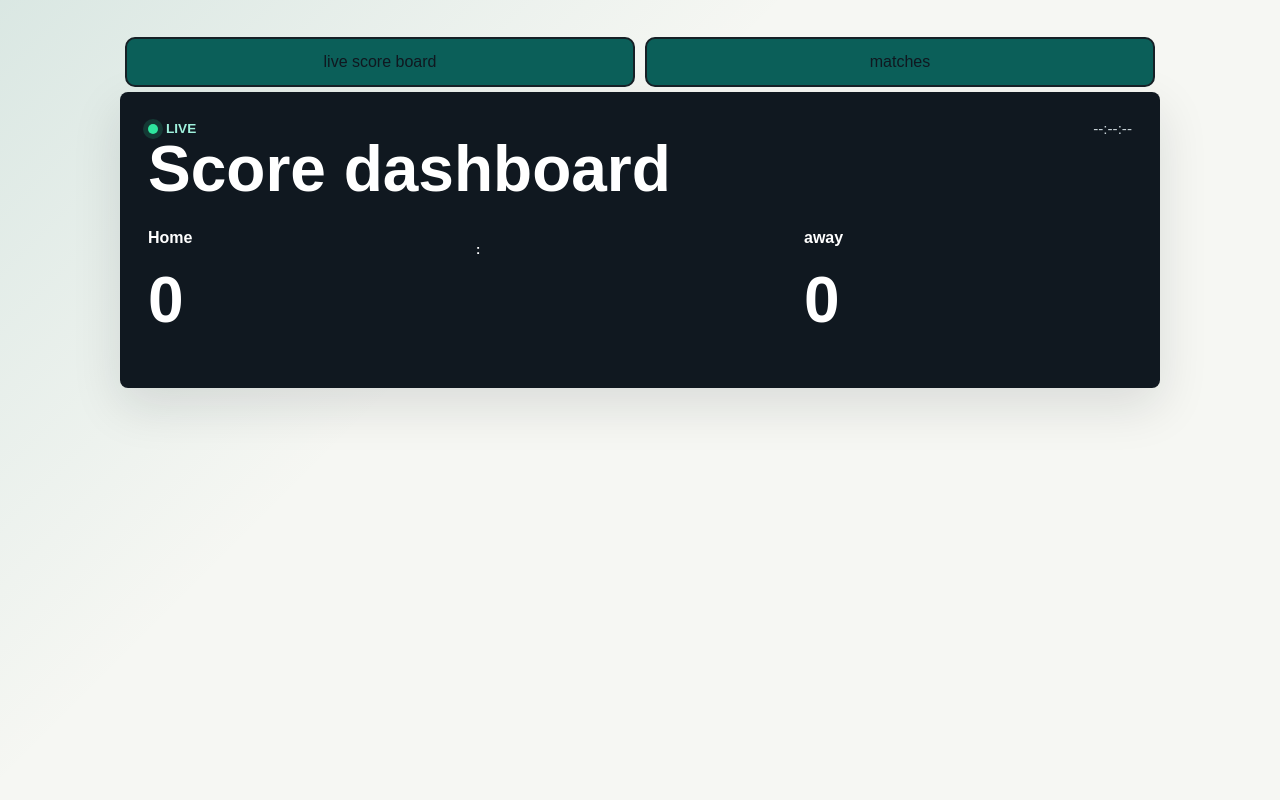
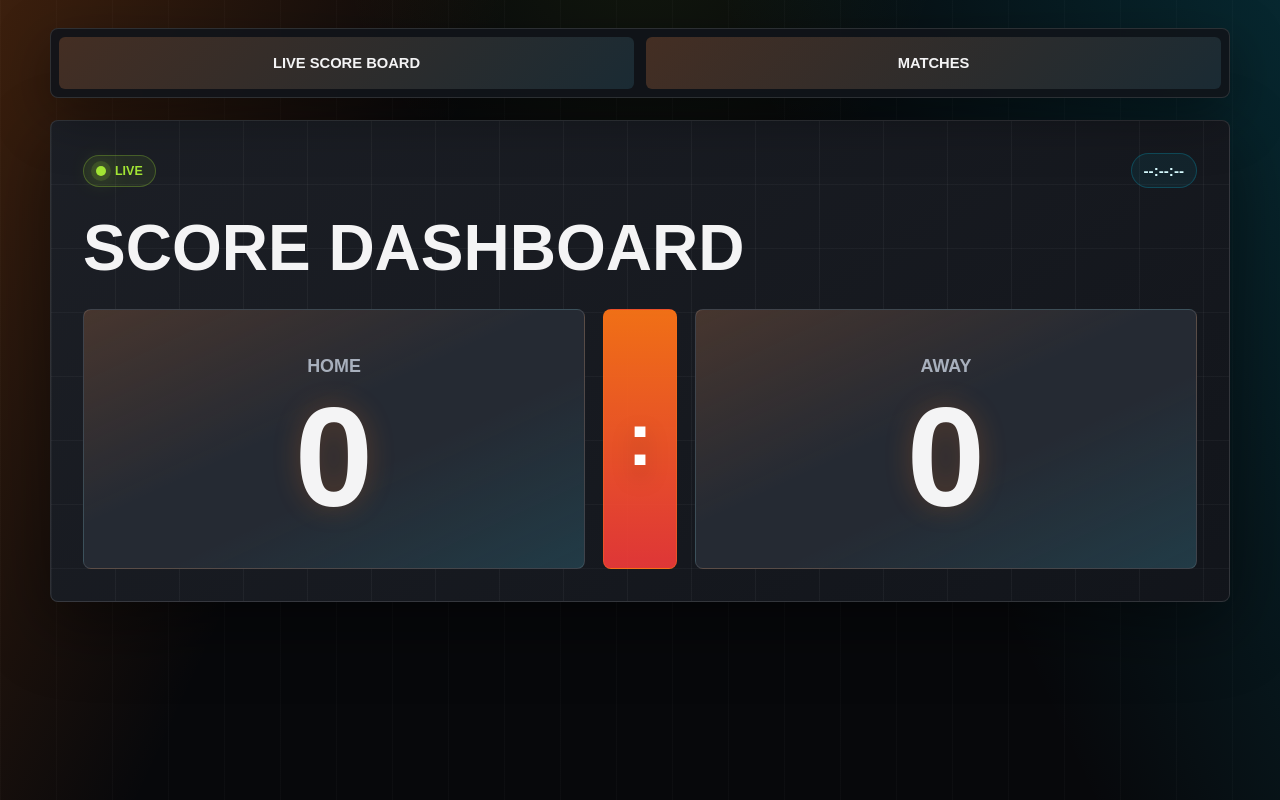
Before and after one commit to juras-janicek/live-sports-dashboard, a plain HTML site: page index.html in a window 1280 px wide. Drawn offline with Linux system fonts and the light colour scheme.

Commit message:
Update volleyball dashboard design

```diff
--- a/style.css
+++ b/style.css
@@ -1,27 +1,43 @@
 :root {
-    color-scheme: light;
-    --bg: #f6f7f3;
-    --surface: #ffffff;
-    --surface-strong: #101820;
-    --text: #162026;
-    --muted: #62727b;
-    --line: #dfe5df;
-    --accent: #0f766e;
-    --accent-strong: #0b5f59;
-    --danger: #b42318;
-    --shadow: 0 18px 50px rgba(16, 24, 32, 0.12);
+    color-scheme: dark;
+    --bg: #101114;
+    --bg-deep: #07080b;
+    --surface: #1c1f26;
+    --surface-soft: #252a33;
+    --surface-strong: #11141a;
+    --text: #f4f4f5;
+    --muted: #a8b0bd;
+    --line: rgba(244, 244, 245, 0.12);
+    --primary: #f97316;
+    --primary-strong: #fb3b3b;
+    --accent: #06b6d4;
+    --highlight: #a3e635;
+    --shadow: 0 24px 70px rgba(0, 0, 0, 0.42);
 }
 
 * {
     box-sizing: border-box;
 }
 
+html {
+    min-height: 100%;
+}
+
 body {
     min-height: 100vh;
     margin: 0;
     background:
-        linear-gradient(135deg, rgba(15, 118, 110, 0.12), transparent 38%),
-        var(--bg);
+        linear-gradient(115deg, rgba(249, 115, 22, 0.22), transparent 31%),
+        linear-gradient(245deg, rgba(6, 182, 212, 0.18), transparent 34%),
+        repeating-linear-gradient(
+            90deg,
+            rgba(244, 244, 245, 0.025) 0,
+            rgba(244, 244, 245, 0.025) 1px,
+            transparent 1px,
+            transparent 56px
+        ),
+        radial-gradient(circle at 50% -10%, rgba(163, 230, 53, 0.08), transparent 28%),
+        var(--bg-deep);
     color: var(--text);
     font-family: Arial, Helvetica, sans-serif;
 }
@@ -31,44 +47,97 @@ input {
     font: inherit;
 }
 
-.container {
-    width: min(1040px, calc(100% - 32px));
-    margin: 0 auto;
-    padding: 32px 0;
+button {
+    border: 0;
 }
 
-nav{
-    display: flex;
-    position: sticky;
-    top: 1px;
-    width: 100%;
-    height: 60px;
-}
-nav div{
-    flex: 1;
-    display: flex;
-    justify-content: center;
-    align-items: center;
-    background-color: #0b5f59;
-    border: 2px solid #162026;
-    border-radius: 10px;
-    margin: 5px;
+.container {
+    width: min(1180px, calc(100% - 48px));
+    margin: 0 auto;
+    padding: 28px 0 48px;
 }
 
-nav button{
-    text-decoration: none;
-    color:#101820;
-    border: none;
-    background-color:  #0b5f59;
+.navigation {
+    position: sticky;
+    top: 12px;
+    z-index: 10;
+    display: grid;
+    grid-template-columns: repeat(2, minmax(0, 1fr));
+    gap: 12px;
+    width: 100%;
+    min-height: 68px;
+    margin-bottom: 22px;
+    padding: 8px;
+    border: 1px solid var(--line);
+    border-radius: 8px;
+    background: rgba(17, 20, 26, 0.9);
+    box-shadow: 0 18px 55px rgba(0, 0, 0, 0.34);
+    backdrop-filter: blur(16px);
+}
+
+.navigation div {
+    display: flex;
+    min-width: 0;
+}
+
+.navigation button {
+    width: 100%;
+    min-height: 52px;
+    padding: 0 20px;
+    border-radius: 6px;
+    background:
+        linear-gradient(135deg, rgba(249, 115, 22, 0.18), rgba(6, 182, 212, 0.08)),
+        var(--surface);
+    color: var(--text);
     cursor: pointer;
+    font-size: 0.92rem;
+    font-weight: 800;
+    letter-spacing: 0;
+    text-transform: uppercase;
+    transition: transform 160ms ease, background 160ms ease, box-shadow 160ms ease;
+}
+
+.navigation button:hover,
+.navigation button:focus-visible {
+    background:
+        linear-gradient(135deg, rgba(249, 115, 22, 0.95), rgba(251, 59, 59, 0.76)),
+        var(--primary);
+    color: #ffffff;
+    box-shadow: 0 14px 34px rgba(249, 115, 22, 0.26);
+    outline: none;
+    transform: translateY(-1px);
+}
+
+.scoreboard,
+.matches {
+    border: 1px solid var(--line);
+    border-radius: 8px;
+    background:
+        linear-gradient(145deg, rgba(28, 31, 38, 0.96), rgba(17, 20, 26, 0.98)),
+        var(--surface);
+    color: var(--text);
+    box-shadow: var(--shadow);
 }
 
 .scoreboard {
-    padding: 28px;
-    border-radius: 8px;
-    background: var(--surface-strong);
-    color: #ffffff;
-    box-shadow: var(--shadow);
+    position: relative;
+    overflow: hidden;
+    padding: 32px;
+}
+
+.scoreboard::before {
+    position: absolute;
+    inset: 0;
+    background:
+        linear-gradient(90deg, rgba(244, 244, 245, 0.045) 1px, transparent 1px),
+        linear-gradient(0deg, rgba(244, 244, 245, 0.035) 1px, transparent 1px);
+    background-size: 64px 64px;
+    content: "";
+    pointer-events: none;
+}
+
+.scoreboard > * {
+    position: relative;
 }
 
 .scoreboard__topline,
@@ -82,11 +151,15 @@ nav button{
 .live-badge {
     display: inline-flex;
     align-items: center;
-    gap: 8px;
+    gap: 9px;
     margin: 0;
-    color: #9ff1dc;
-    font-size: 0.85rem;
-    font-weight: 700;
+    padding: 8px 12px;
+    border: 1px solid rgba(163, 230, 53, 0.28);
+    border-radius: 999px;
+    background: rgba(163, 230, 53, 0.08);
+    color: var(--highlight);
+    font-size: 0.78rem;
+    font-weight: 900;
     text-transform: uppercase;
 }
 
@@ -94,9 +167,9 @@ nav button{
     width: 10px;
     height: 10px;
     border-radius: 50%;
-    background: #2ee59d;
+    background: var(--highlight);
     content: "";
-    box-shadow: 0 0 0 5px rgba(46, 229, 157, 0.16);
+    box-shadow: 0 0 0 5px rgba(163, 230, 53, 0.14), 0 0 22px rgba(163, 230, 53, 0.8);
 }
 
 .time,
@@ -107,39 +180,192 @@ nav button{
 }
 
 .scoreboard .time {
-    color: #c8d3d8;
+    padding: 8px 12px;
+    border: 1px solid rgba(6, 182, 212, 0.26);
+    border-radius: 999px;
+    background: rgba(6, 182, 212, 0.08);
+    color: #d7fbff;
+    font-weight: 700;
 }
 
 h1,
+h2,
 h4,
 p {
     margin-top: 0;
 }
 
 h1 {
-    margin-bottom: 28px;
-    font-size: clamp(2rem, 5vw, 4rem);
-    line-height: 1;
+    margin-bottom: 30px;
+    color: var(--text);
+    font-size: clamp(2.4rem, 5vw, 5.3rem);
+    line-height: 0.95;
+    letter-spacing: 0;
+    text-transform: uppercase;
+}
+
+.scoreboard > h1 {
+    max-width: 740px;
+    margin-top: 30px;
 }
 
 .main_scoring {
-    display: flex;
-    justify-content: space-between;
+    display: grid;
+    grid-template-columns: minmax(0, 1fr) 74px minmax(0, 1fr);
+    align-items: stretch;
+    gap: 18px;
     width: 100%;
-
-}
-
-.section-header h4{
-    margin-bottom: 0;
-    font-size: 1.25rem;
 }
 
 .team-panel {
-    flex: 1;
+    display: flex;
+    min-width: 0;
+    min-height: 260px;
+    flex-direction: column;
+    align-items: center;
     justify-content: center;
-    align-items: center;
+    border: 1px solid var(--line);
+    border-radius: 8px;
+    background:
+        linear-gradient(155deg, rgba(249, 115, 22, 0.16), transparent 44%),
+        linear-gradient(335deg, rgba(6, 182, 212, 0.12), transparent 40%),
+        var(--surface-soft);
 }
 
-#divided{
-    font-size: small;
+.name_home,
+.name_away {
+    max-width: 100%;
+    margin-bottom: 18px;
+    color: var(--muted);
+    font-size: clamp(1rem, 1.4vw, 1.35rem);
+    font-weight: 900;
+    letter-spacing: 0;
+    text-align: center;
+    text-transform: uppercase;
 }
+
+.score_home,
+.score_away {
+    margin: 0;
+    color: var(--text);
+    font-size: clamp(5rem, 11vw, 9.5rem);
+    line-height: 0.9;
+    text-shadow: 0 0 28px rgba(249, 115, 22, 0.24);
+}
+
+#divided {
+    min-height: 260px;
+    margin: 0;
+    border-color: rgba(249, 115, 22, 0.42);
+    background:
+        linear-gradient(180deg, rgba(249, 115, 22, 0.96), rgba(251, 59, 59, 0.88));
+    color: #ffffff;
+    font-size: clamp(3rem, 6vw, 5rem);
+    font-weight: 900;
+    text-shadow: 0 10px 24px rgba(0, 0, 0, 0.28);
+}
+
+.matches {
+    display: none;
+    padding: 22px;
+}
+
+.matches:empty::before {
+    display: block;
+    padding: 28px;
+    border: 1px dashed rgba(244, 244, 245, 0.18);
+    border-radius: 8px;
+    color: var(--muted);
+    content: "Zapasova data se nacitaji...";
+    text-align: center;
+}
+
+.match {
+    position: relative;
+    display: grid;
+    grid-template-columns: minmax(180px, 0.42fr) minmax(0, 1fr);
+    align-items: center;
+    gap: 18px;
+    min-height: 96px;
+    margin-bottom: 14px;
+    padding: 20px 22px;
+    overflow: hidden;
+    border: 1px solid var(--line);
+    border-radius: 8px;
+    background:
+        linear-gradient(135deg, rgba(249, 115, 22, 0.14), transparent 32%),
+        linear-gradient(270deg, rgba(6, 182, 212, 0.14), transparent 34%),
+        var(--surface-soft);
+}
+
+.match:last-child {
+    margin-bottom: 0;
+}
+
+.match::before {
+    position: absolute;
+    top: 0;
+    bottom: 0;
+    left: 0;
+    width: 5px;
+    background: linear-gradient(180deg, var(--primary), var(--accent), var(--highlight));
+    content: "";
+}
+
+.legue {
+    margin: 0;
+    color: var(--highlight);
+    font-size: 0.82rem;
+    font-weight: 900;
+    letter-spacing: 0;
+    text-transform: uppercase;
+}
+
+.game {
+    margin: 0;
+    color: var(--text);
+    font-size: clamp(1.25rem, 2.4vw, 2.05rem);
+    line-height: 1.15;
+    letter-spacing: 0;
+}
+
+@media (max-width: 760px) {
+    .container {
+        width: min(100% - 24px, 1180px);
+        padding-top: 16px;
+    }
+
+    .navigation {
+        top: 8px;
+        min-height: auto;
+    }
+
+    .navigation button {
+        min-height: 46px;
+        padding: 0 12px;
+        font-size: 0.78rem;
+    }
+
+    .scoreboard,
+    .matches {
+        padding: 18px;
+    }
+
+    .main_scoring {
+        grid-template-columns: 1fr;
+    }
+
+    .team-panel,
+    #divided {
+        min-height: 150px;
+    }
+
+    #divided {
+        min-height: 54px;
+    }
+
+    .match {
+        grid-template-columns: 1fr;
+        gap: 8px;
+    }
+}
```
